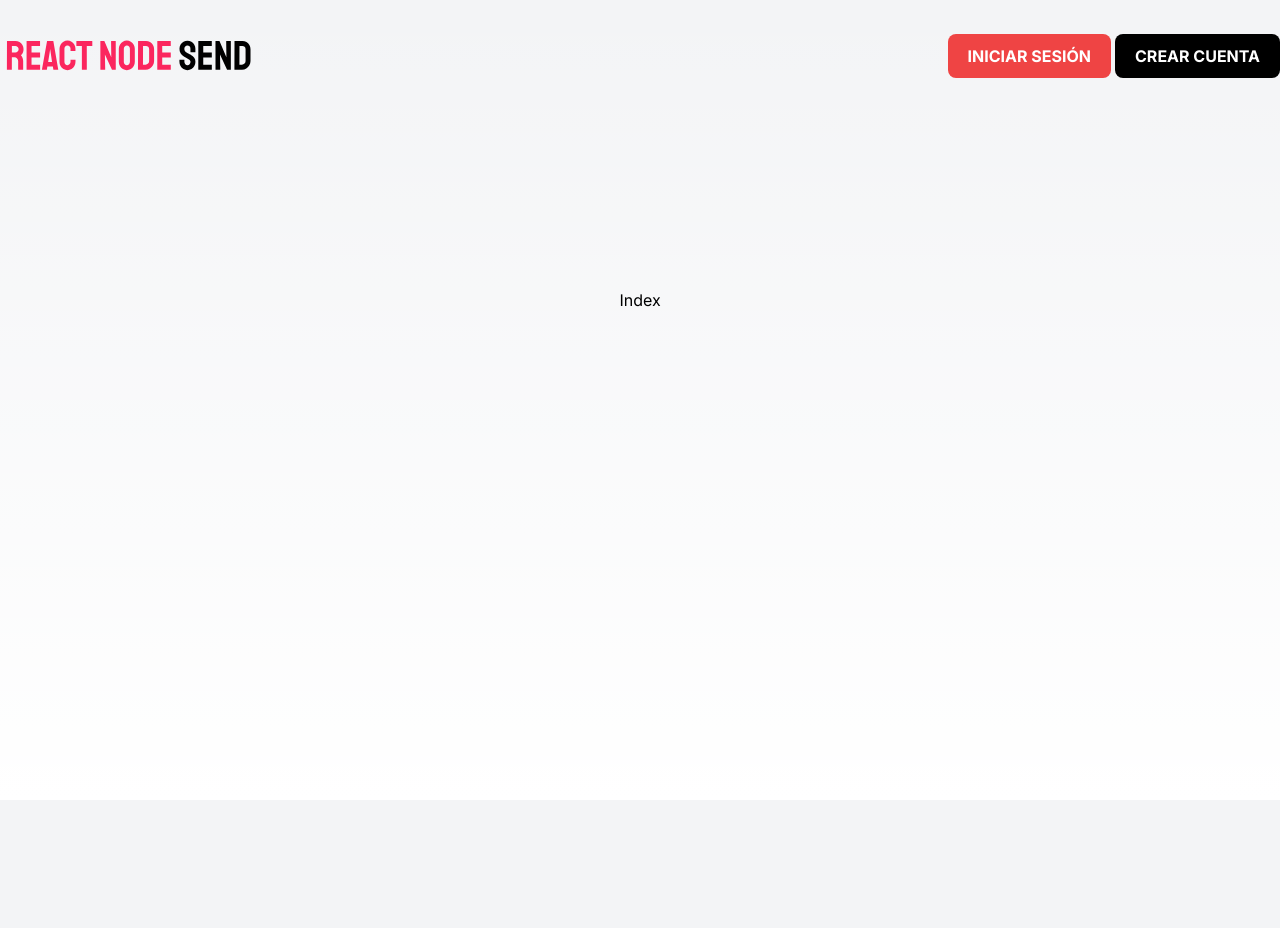
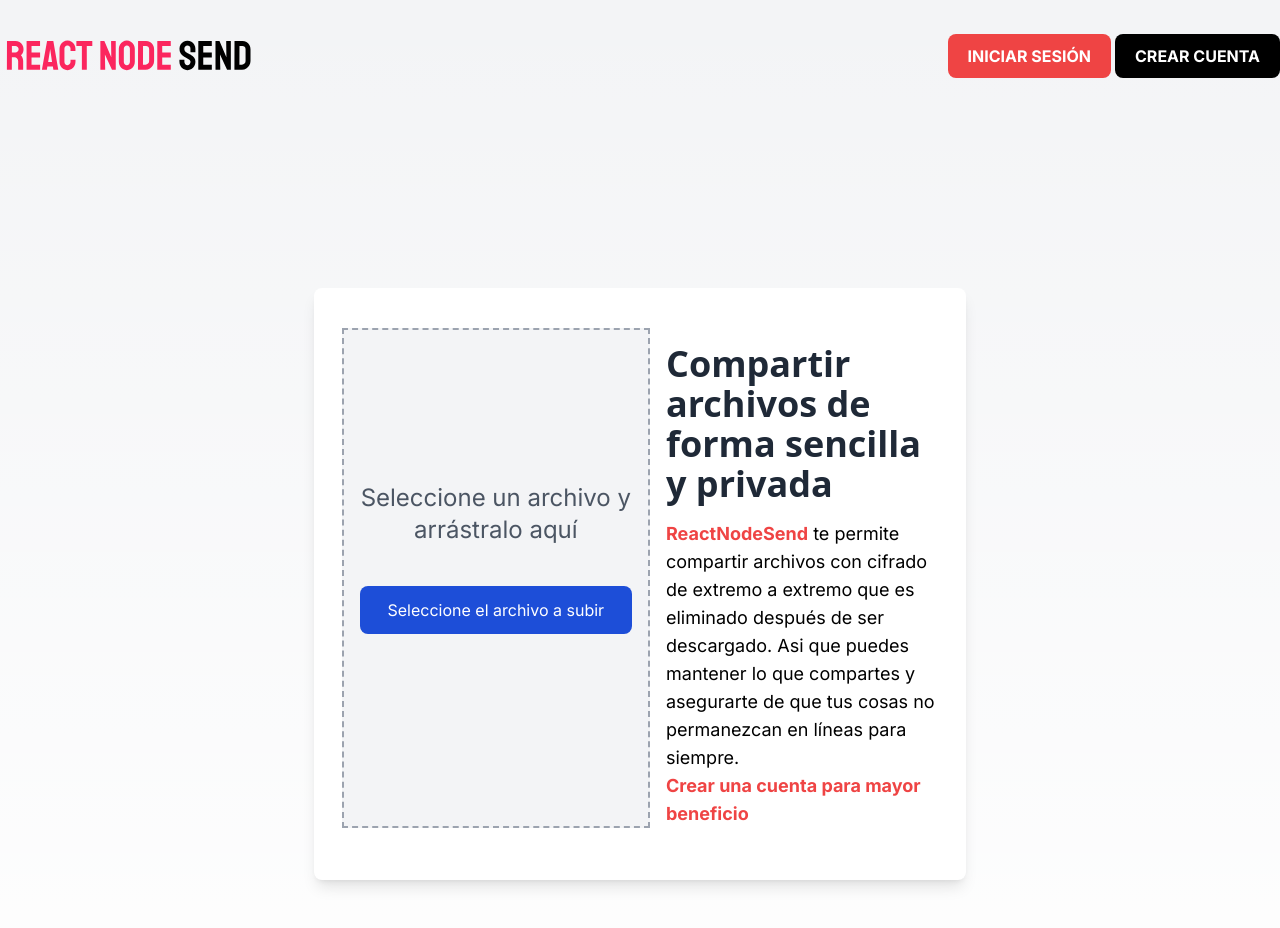
Before and after one commit to jgromerou/frontend-nodeimage-nextjs, a Next.js app: page / in a window 1280 px wide. Shown: the top 928 px of the page. Before the commit the page ends 800 px from the top, so only its background shows below. Built offline with nearby package versions, Linux system fonts and the light colour scheme.

Commit message:
se subió el archivo correctamente con el dropzone

```diff
--- a/package.json
+++ b/package.json
@@ -14,6 +14,7 @@
     "next": "14.0.2",
     "react": "^18",
     "react-dom": "^18",
+    "react-dropzone": "^14.2.3",
     "yup": "^1.3.2"
   },
   "devDependencies": {
--- a/src/app/page.js
+++ b/src/app/page.js
@@ -1,7 +1,32 @@
+import Link from 'next/link';
+import Dropzone from '@/components/Dropzone';
+
 export default function Home() {
   return (
     <main className="flex flex-col items-center justify-between p-24 mt-20">
-      <h2>Index</h2>
+      <div className="md:w-4/5 xl:w-3/5 mx-auto mb-32">
+        <div className="lg:flex md:shadow-lg p-5 bg-white rounded-lg py-10">
+          <Dropzone />
+          <div className="md:flex-1 mb-3 mx-2 mt-16 lg:mt-0">
+            <h2 className="text-4xl font-sans font-bold text-gray-800 my-4">
+              Compartir archivos de forma sencilla y privada
+            </h2>
+            <p className="text-lg loading-tools">
+              <span className="text-red-500 font-bold">ReactNodeSend</span> te
+              permite compartir archivos con cifrado de extremo a extremo que es
+              eliminado después de ser descargado. Asi que puedes mantener lo
+              que compartes y asegurarte de que tus cosas no permanezcan en
+              líneas para siempre.
+            </p>
+            <Link
+              href="/crearcuenta"
+              className="text-red-500 font-bold text-lg hover:text-red-700"
+            >
+              Crear una cuenta para mayor beneficio
+            </Link>
+          </div>
+        </div>
+      </div>
     </main>
   );
 }
--- /dev/null
+++ b/src/components/Dropzone.js
@@ -0,0 +1,46 @@
+'use client';
+
+import { useState, useCallback } from 'react';
+import { useDropzone } from 'react-dropzone';
+import dashAxios from '@/config/axios';
+
+export default function Dropzone() {
+  const onDrop = useCallback(async (acceptedFiles) => {
+    console.log(acceptedFiles);
+
+    //Crear un Form Data
+    const formData = new FormData();
+    formData.append('archivo', acceptedFiles[0]);
+
+    const resultado = await dashAxios.post('api/archivos', formData);
+    console.log(resultado.data);
+  }, []);
+
+  //Extraer contenido de Dropzone
+  const { getRootProps, getInputProps, isDragActive } = useDropzone({ onDrop });
+  return (
+    <div className="md:flex-1 mb-3 mx-2 mt-16 lg:mt-0 flex flex-col items-center justify-center border-dashed border-gray-400 border-2 bg-gray-100 px-4">
+      <div {...getRootProps({ className: 'dropzone w-full py-32' })}>
+        <input className="h-100 " {...getInputProps()} />
+
+        {isDragActive ? (
+          <p className="text-2xl text-center text-gray-600">
+            Suelta el archivo
+          </p>
+        ) : (
+          <div className="text-center">
+            <p className="text-2xl text-center text-gray-600">
+              Seleccione un archivo y arrástralo aquí
+            </p>
+            <button
+              className="bg-blue-700 w-full py-3 rounded-lg text-white my-10 hover:bg-blue-800"
+              type="button"
+            >
+              Seleccione el archivo a subir
+            </button>
+          </div>
+        )}
+      </div>
+    </div>
+  );
+}
```
Also changed, not shown: 1 other file (tests, documents, lock files or other folders).
